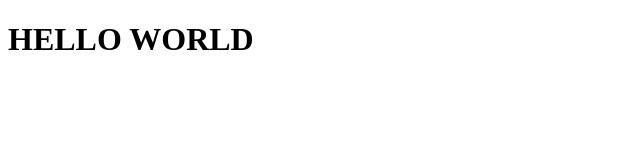
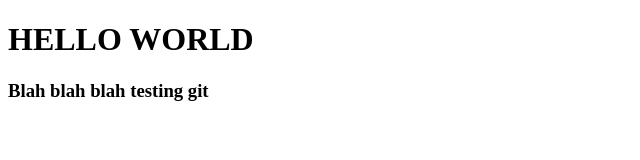
Before and after one commit to JakeEasy/HelloWorld, a plain HTML site: page index.html in a window 1280 px wide. Shown: the whole page, without its empty margins (0-640 px from the left). Drawn offline with Linux system fonts and the light colour scheme.

Commit message:
second time committing

```diff
--- a/index.html
+++ b/index.html
@@ -7,5 +7,6 @@
 </head>
 <body>
     <h1>HELLO WORLD</h1>
+    <h3>Blah blah blah testing git</h3>
 </body>
 </html>
```
